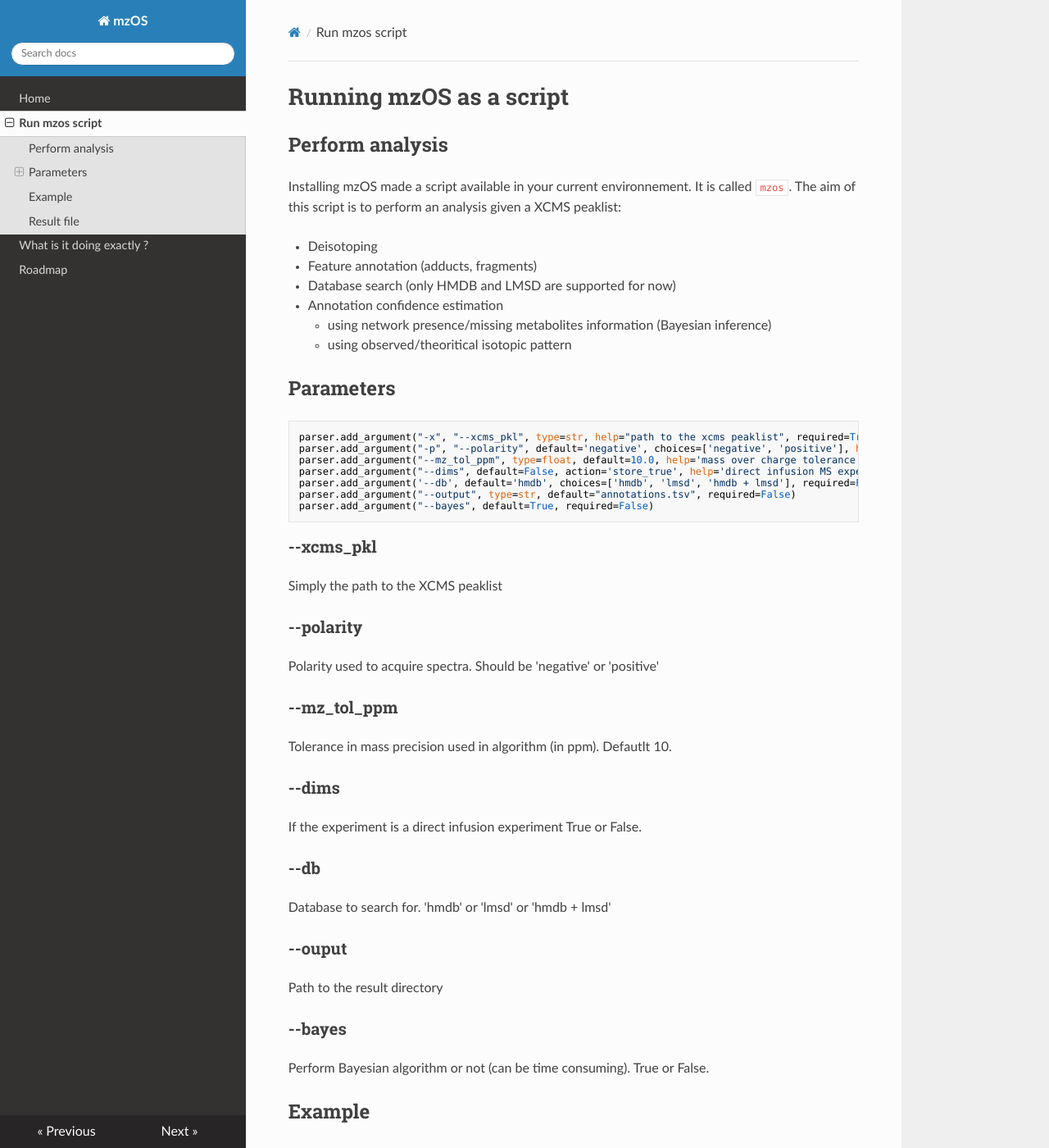
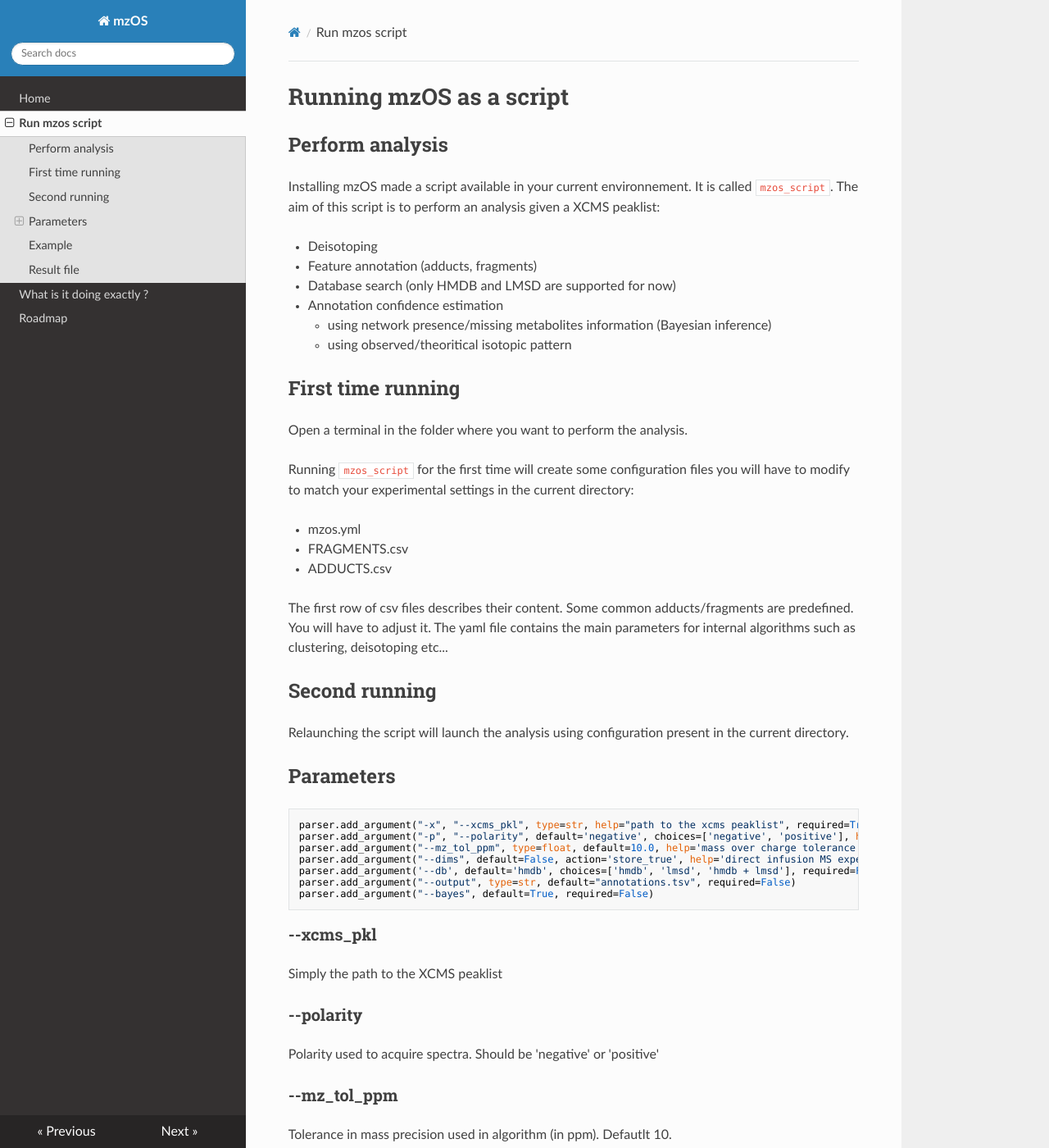
Before and after one commit to jerkos/mzOS, an MkDocs documentation site: the page built from docs/run_analysis.md, in a window 1280 px wide and 1400 px high. Shown: the whole window at 82% size. Built offline with MkDocs 1.6.1, drawn with Linux system fonts in a browser that asks for light colours; nearby versions of some CDN libraries; old or Windows-style settings are respelled for this version of MkDocs.

Commit message:
change docs

```diff
--- a/docs/run_analysis.md
+++ b/docs/run_analysis.md
@@ -2,7 +2,7 @@
 
 ## Perform analysis
 
-Installing mzOS made a script available in your current environnement. It is called `mzos`. The aim of this script is to perform an analysis given a XCMS peaklist:
+Installing mzOS made a script available in your current environnement. It is called `mzos_script`. The aim of this script is to perform an analysis given a XCMS peaklist:
 
 * Deisotoping
 * Feature annotation (adducts, fragments)
@@ -10,6 +10,26 @@ Installing mzOS made a script available in your current environnement. It is cal
 * Annotation confidence estimation
 	* using network presence/missing metabolites information (Bayesian inference)
 	* using observed/theoritical isotopic pattern
+
+## First time running
+
+Open a terminal in the folder where you want to perform the analysis.
+
+Running `mzos_script` for the first time will create some configuration files you will have to modify to match your
+experimental settings in the current directory:
+
+* mzos.yml
+* FRAGMENTS.csv
+* ADDUCTS.csv
+
+The first row of csv files describes their content. Some common adducts/fragments are predefined. You will have to
+adjust it. The yaml file contains the main parameters for internal algorithms such as clustering, deisotoping etc...
+
+
+## Second running
+
+Relaunching the script will launch the analysis using configuration present in the current directory.
+
 
 ## Parameters
 
```
Also changed, not shown: docs/index.md (+4 -2 lines), docs/roadmap.md (+1 -1 lines).
